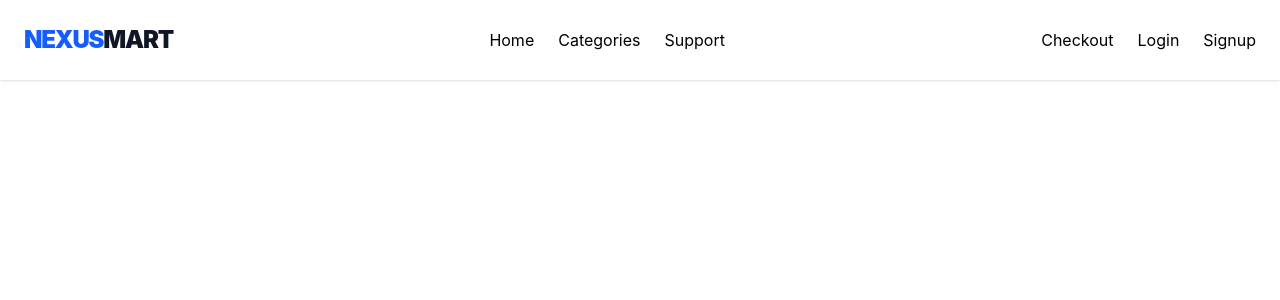
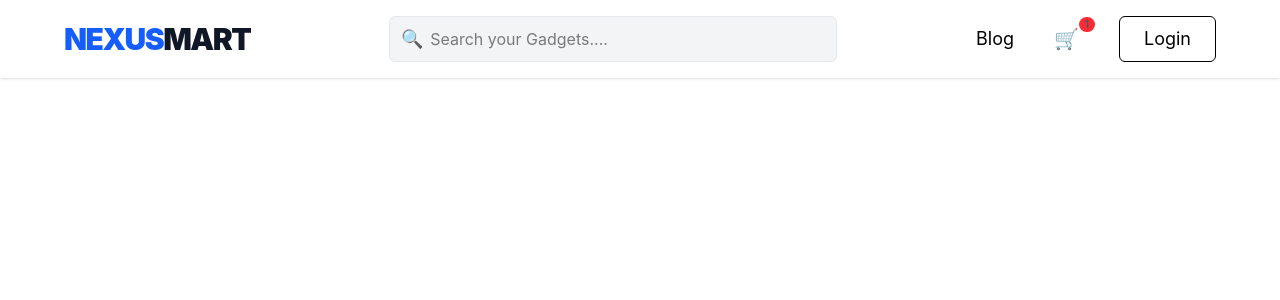
Before and after one commit to sumiya-yasmin/nexus-mart, a Vue app in the folder nexus-frontend/: page / in a window 1280 px wide. Shown: the top 300 px of the page. Built offline with nearby package versions, Linux system fonts and the light colour scheme.

Commit message:
Add navbar

```diff
--- a/nexus-frontend/src/components/Navbar.vue
+++ b/nexus-frontend/src/components/Navbar.vue
@@ -1,21 +1,40 @@
 <script setup></script>
 <template>
   <div
-    class="flex justify-between items-center p-6 bg-white shadow-sm sticky top-0 z-50"
+    class="flex justify-between items-center py-4 px-16 bg-white shadow-sm sticky top-0 z-50"
   >
-    <div class="text-2xl font-black text-blue-600 tracking-tighter">
+    <div class="text-3xl font-black text-blue-600 tracking-tighter">
       NEXUS<span class="text-gray-900">MART</span>
     </div>
-    <div class="flex justify-between gap-6">
-      <a href="#" class="hover:text-blue-600">Home</a>
-      <a href="#" class="hover:text-blue-600">Categories</a>
-      <a href="#" class="hover:text-blue-600">Support</a>
+    <div class="hidden md:block flex-1 max-w-md">
+      <div class="relative">
+        <span
+          class="absolute inset-y-0 left-0 pl-3 flex items-center text-lg text-gray-400"
+        >
+          🔍
+        </span>
+        <input
+          class="border bg-gray-100 border-gray-200 w-full py-3 pl-10 pr-3 leading-5 rounded-md focus:outline-none focus:bg-white focus:ring-2"
+          placeholder="Search your Gadgets...."
+        />
+      </div>
     </div>
-    <div class="flex justify-between gap-6">
-         <button>Checkout</button>
-        <button>Login</button>
-        <button>Signup</button>
-
+    <div class="flex justify-between items-center gap-6 text-lg">
+      <a href="#" class="hover:text-blue-600">Blog</a>
+      <button
+        class="relative py-2 px-4 text-gray-600 hover:bg-gray-100 rounded-full transition"
+      >
+        <span class="text-xl">🛒</span>
+        <span
+          class="absolute right-0 top-0 text-[10px] bg-red-500 px-1.5 font-bold rounded-full ring-2 ring-white"
+          >1</span
+        >
+      </button>
+      <button
+        class="border rounded-md hover:bg-blue-600 hover:text-white py-2 px-6"
+      >
+        Login
+      </button>
     </div>
   </div>
 </template>
```
